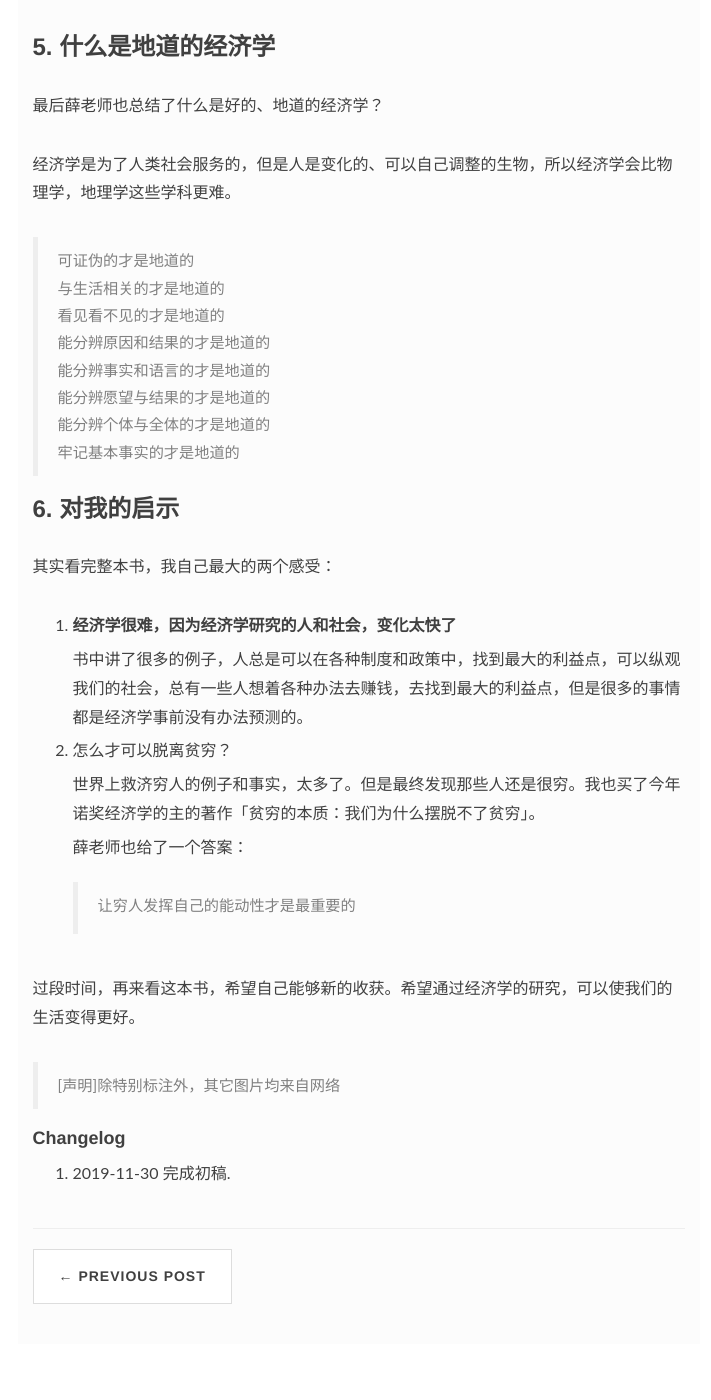
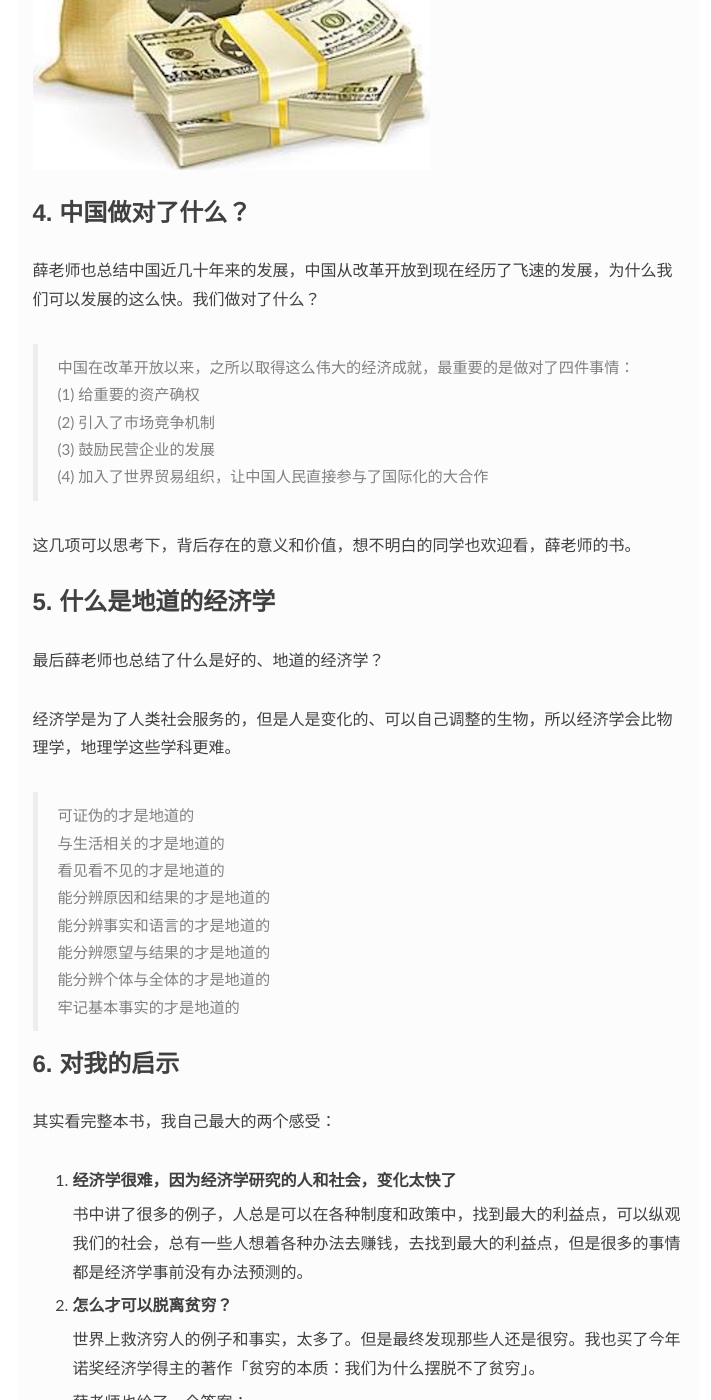
Before and after one commit to sanbuguan/sanbuguan.github.io, a Jekyll site: the page built from _posts/2019-11-30-NotesEconomics.md, in a window 1280 px wide and 1400 px high, scrolled down 3818 px. Shown: the whole window, without its empty margins (330-1041 px from the left). Built offline with Jekyll 4.4.1, drawn with Linux system fonts in a browser that asks for light colours; nearby versions of some CDN libraries; comment, search, counter and statistics services are not loaded; some of the changed text lies outside the part shown.

Commit message:
add notesEconomics 20191130

```diff
--- a/_posts/2019-11-30-NotesEconomics.md
+++ b/_posts/2019-11-30-NotesEconomics.md
@@ -68,9 +68,11 @@
 
 经济学从提出到现在已经很多年了，但是经济学却越来越复杂，也越来越抽象。社会也会根据具体的政策在调整，这也是经济学的复杂的原因，而且随着社会全球化的趋势，全球的经济也会越来越复杂，这些都对经济学带来了很大的挑战。
 
+![](  {{ "/assert/20191130_2.jpg" | prepend: site.img_location }}  )
+
 ### 4. 中国做对了什么？
 
-薛老师也总结中国近几十年来的发展，中国从改革开放到现在经历了飞速的发展，为什么我们可以发展的这么快。我们作对了什么？
+薛老师也总结中国近几十年来的发展，中国从改革开放到现在经历了飞速的发展，为什么我们可以发展的这么快。我们做对了什么？
 
 > 中国在改革开放以来，之所以取得这么伟大的经济成就，最重要的是做对了四件事情：
 >
@@ -114,15 +116,17 @@
 
    书中讲了很多的例子，人总是可以在各种制度和政策中，找到最大的利益点，可以纵观我们的社会，总有一些人想着各种办法去赚钱，去找到最大的利益点，但是很多的事情都是经济学事前没有办法预测的。
 
-2. 怎么才可以脱离贫穷？
+2. **怎么才可以脱离贫穷？**
 
-   世界上救济穷人的例子和事实，太多了。但是最终发现那些人还是很穷。我也买了今年诺奖经济学的主的著作「贫穷的本质：我们为什么摆脱不了贫穷」。
+   世界上救济穷人的例子和事实，太多了。但是最终发现那些人还是很穷。我也买了今年诺奖经济学得主的著作「贫穷的本质：我们为什么摆脱不了贫穷」。
 
    薛老师也给了一个答案：
 
    > 让穷人发挥自己的能动性才是最重要的
 
-过段时间，再来看这本书，希望自己能够新的收获。希望通过经济学的研究，可以使我们的生活变得更好。
+
+
+**过段时间，再来看这本书，希望自己能够新的收获。希望通过经济学的研究，可以使我们的生活变得更好。**
 
 
 
```
Also changed, not shown: other parts of _posts/2019-11-30-NotesEconomics.md (+1 -1 lines), assert/20191130_2.jpg (added).
